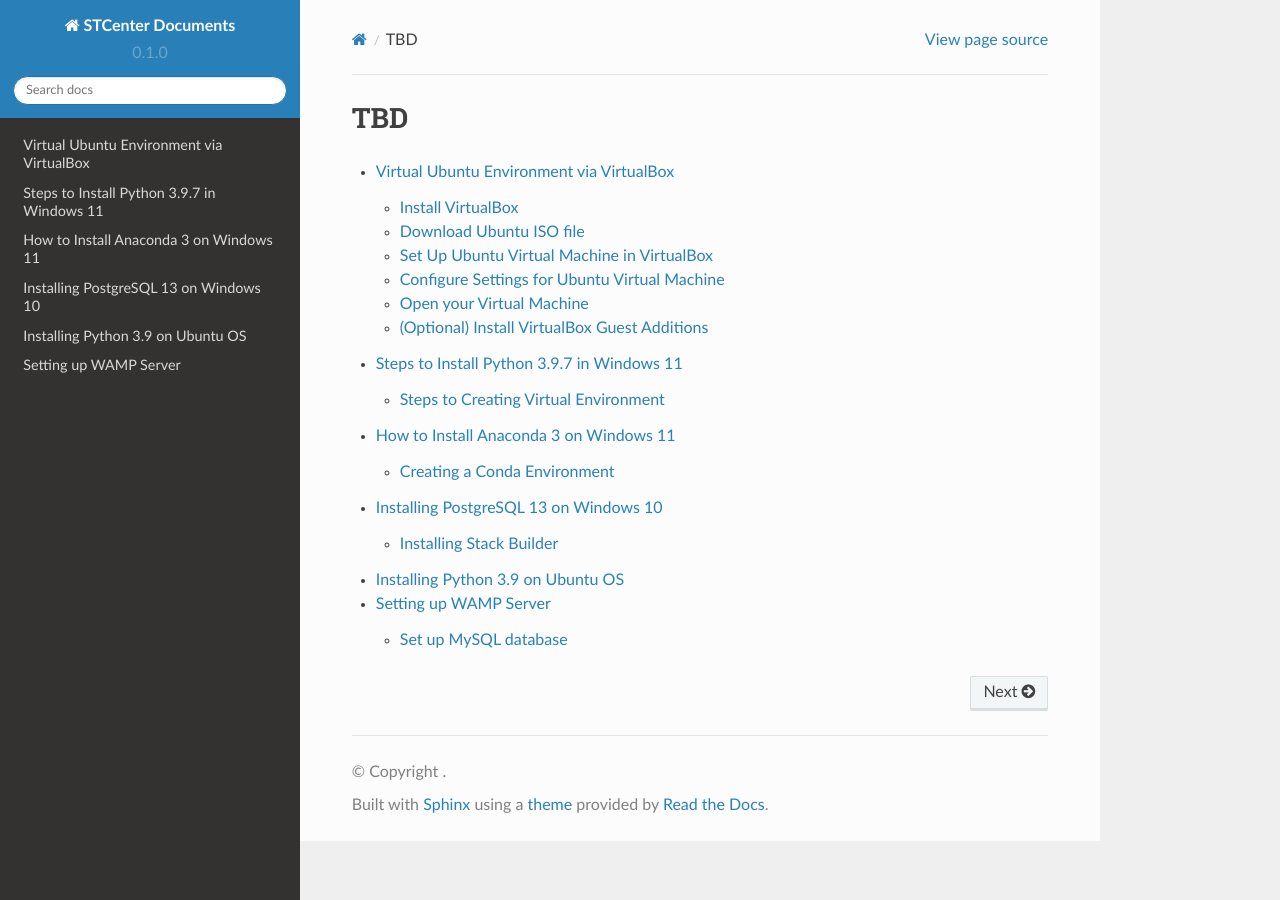
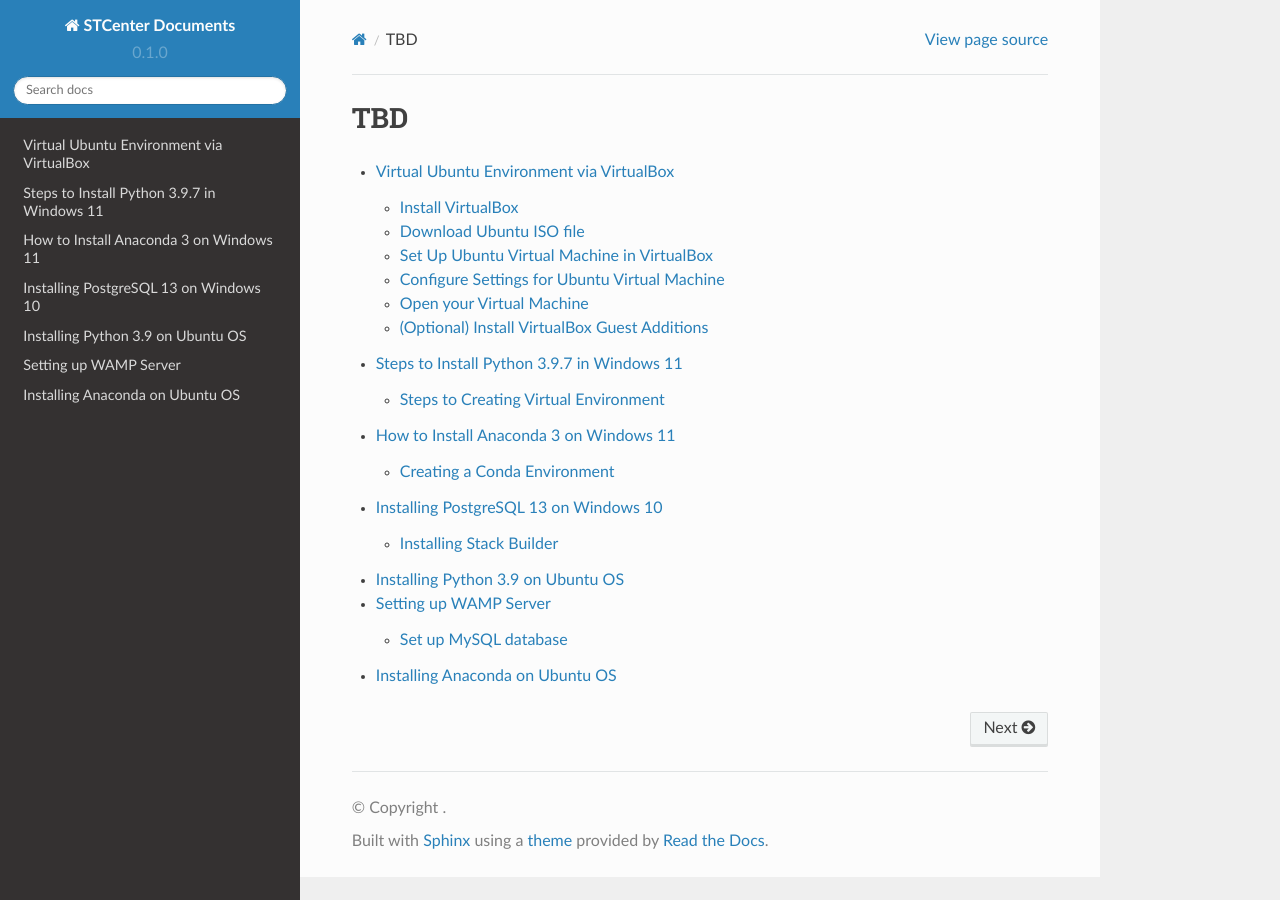
Before and after one commit to stccenter/STCenterDocs, a Sphinx documentation site: the page built from docs/source/index.rst, in a window 1280 px wide. Built offline with Sphinx 7.4.7 and the Read the Docs theme 2.0.0, drawn with Linux system fonts in a browser that asks for light colours.

Commit message:
Update index.rst

```diff
--- a/docs/source/index.rst
+++ b/docs/source/index.rst
@@ -12,3 +12,4 @@
    postgresql-install
    python3.9-ubuntuOS-install
    wampserver
+   anaconda-ubuntuOS-install
```
